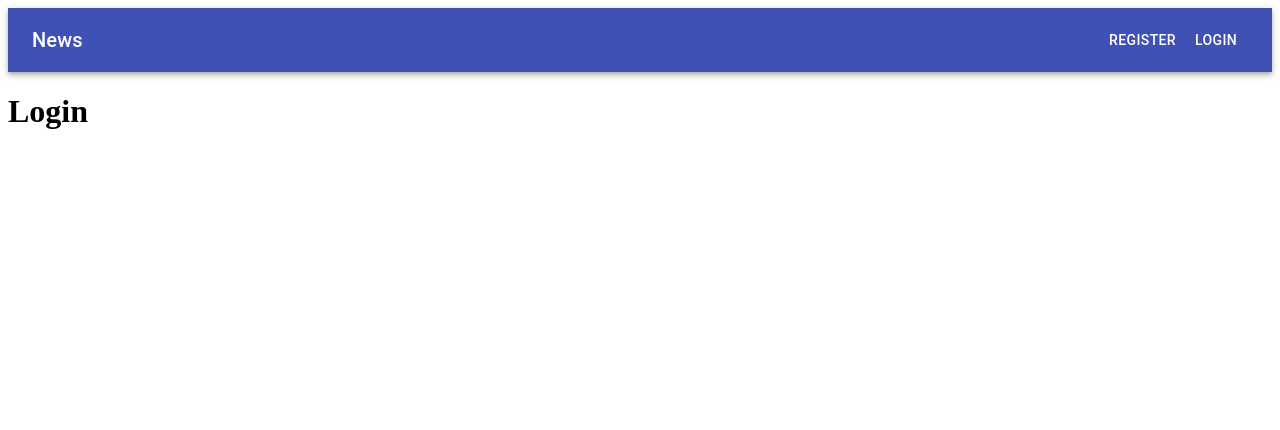
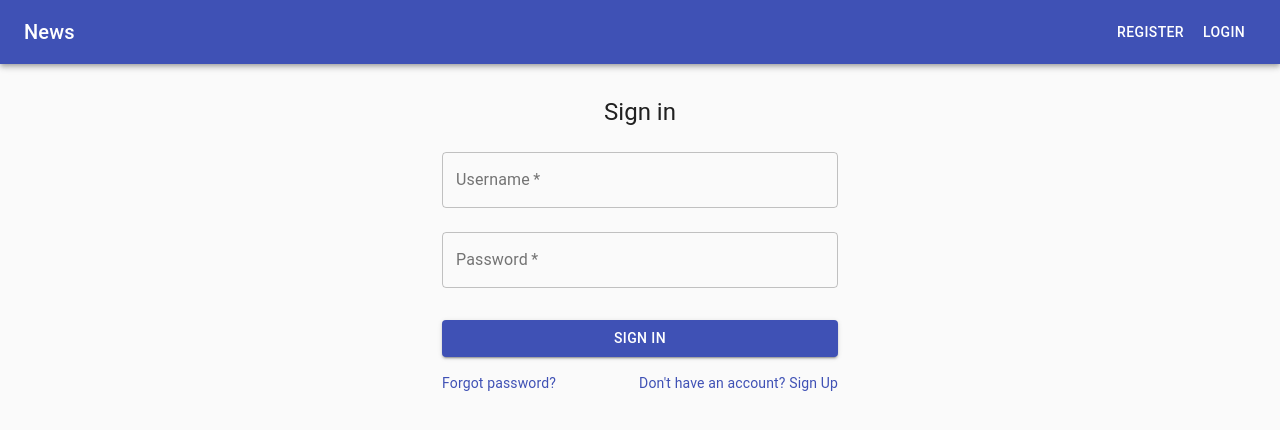
Before and after one commit to zhazhalaila/SensorMonitor, a React (Create React App) app in the folder client/: page /login in a window 1280 px wide. Shown: the top 430 px of the page. Built offline with nearby package versions, Linux system fonts and the light colour scheme.

Commit message:
user login

```diff
--- a/client/package.json
+++ b/client/package.json
@@ -10,6 +10,7 @@
     "@testing-library/react": "^9.3.2",
     "@testing-library/user-event": "^7.1.2",
     "axios": "^0.19.2",
+    "jwt-decode": "^2.2.0",
     "react": "^16.13.1",
     "react-dom": "^16.13.1",
     "react-redux": "^7.2.0",
--- a/client/src/component/Button/Button.js
+++ b/client/src/component/Button/Button.js
@@ -4,8 +4,12 @@ import Button from '@material-ui/core/Button';
 
 class MyButton extends Component{
 
+  componentDidMount() {
+    console.log('[Button props]', this.props);
+  }
+
   handleClick = () => {
-    this.props.handleClick(this.props.history);
+    this.props.handleClick();
   }
 
   render() {
--- /dev/null
+++ b/client/src/component/Input/Input.js
@@ -0,0 +1,23 @@
+import React from 'react';
+
+import TextField from '@material-ui/core/TextField';
+
+const Input = (props) => {
+
+  return (
+    <TextField
+      variant="outlined"
+      margin="normal"
+      required
+      fullWidth
+      name={props.name}
+      label={props.label}
+      type={props.type}
+      id={props.id}
+      error={props.error}
+      helperText={props.text}
+      onChange={props.handleChange}
+    />
+  );
+}
+export default Input;
--- a/client/src/component/Navbar/Navbar.js
+++ b/client/src/component/Navbar/Navbar.js
@@ -10,10 +10,6 @@ import Typography from '@material-ui/core/Typography';
 import MyButton from '../Button/Button';
 
 class Navbar extends Component {
-  // eslint-disable-next-line no-useless-constructor
-  constructor(props) {
-    super(props);
-  }
 
   componentDidMount() {
     console.log('[Navbar props]', this.props);
--- a/client/src/containers/auth/Login.js
+++ b/client/src/containers/auth/Login.js
@@ -1,11 +1,144 @@
 import React, { Component } from 'react';
+import PropTypes from 'prop-types';
+import { connect } from 'react-redux';
+
+import Aux from '../../hoc/Auxiliary';
+import Input from '../../component/Input/Input';
+import { loginUser } from '../../store/actions/authActions';
+import { alertDelete } from '../../store/actions/alertActions';
+
+import styles from '../../styles/Register';
+import { withStyles } from '@material-ui/core/styles';
+
+import Alert from '@material-ui/lab/Alert';
+import Button from '@material-ui/core/Button';
+import CssBaseline from '@material-ui/core/CssBaseline';
+import Link from '@material-ui/core/Link';
+import Grid from '@material-ui/core/Grid';
+import Typography from '@material-ui/core/Typography';
+import Container from '@material-ui/core/Container';
+import Collapse from '@material-ui/core/Collapse';
+import IconButton from '@material-ui/core/IconButton';
+import CloseIcon from '@material-ui/icons/Close';
 
 class Login extends Component {
+
+  constructor(props) {
+    super(props);
+    this.state = {
+      username: null,
+      password: null
+    }
+  }
+
+  handleChange = (event) => {
+    event.preventDefault();
+    const { name, value } = event.target;
+    this.setState({[name]: value});
+  }
+
+  handleSubmit = (event) => {
+    event.preventDefault();
+    const data = {
+      username: this.state.username,
+      password: this.state.password
+    };
+    this.props.loginUser(data);
+  }
+
   render() {
+    const { classes } = this.props;
     return (
-      <h1>Login</h1>
-    )
+      <Aux>
+        <Container component="main" maxWidth="xs">
+          <div className={classes.root}>
+            <Collapse in={this.props.alertOpen}>
+              <Alert
+                action={
+                  <IconButton
+                    aria-label="close"
+                    color="inherit"
+                    size="small"
+                    onClick={this.props.alertDelete}
+                  >
+                  <CloseIcon fontSize="inherit" />
+                  </IconButton>
+                }
+                severity={this.props.alertColor}
+              >
+                {this.props.responseMessage}
+              </Alert>
+            </Collapse>
+            <CssBaseline />
+          </div>
+          <div className={classes.paper}>
+            <Typography component="h1" variant="h5">
+              Sign in
+            </Typography>
+            <form className={classes.form} onSubmit={this.handleSubmit} noValidate>
+              <Input
+                name="username"
+                label="Username"
+                handleChange={(event) => this.handleChange(event)}
+              />
+              <Input
+                name="password"
+                label="Password"
+                type="password"
+                id="password"
+                handleChange={(event) => this.handleChange(event)}
+              />
+              <Button
+                type="submit"
+                fullWidth
+                variant="contained"
+                color="primary"
+                className={classes.submit}
+              >
+                Sign In
+              </Button>
+              <Grid container>
+                <Grid item xs>
+                  <Link href="#" variant="body2">
+                    Forgot password?
+                  </Link>
+                </Grid>
+                <Grid item>
+                  <Link href="#" variant="body2">
+                    {"Don't have an account? Sign Up"}
+                  </Link>
+                </Grid>
+              </Grid>
+            </form>
+          </div>
+        </Container>
+      </Aux>
+    );
   }
 }
 
-export default Login;
+Login.propTypes = {
+  classes: PropTypes.object.isRequired,
+};
+
+const mapStateToProps = state => {
+  return {
+    alertOpen: state.err.open,
+    alertColor: state.err.color,
+    responseMessage: state.err.message
+  }
+}
+
+const mapDispatchToProps = dispatch => {
+  return {
+    loginUser: (data) => dispatch(loginUser(data)),
+    alertDelete: () => {
+      console.log('[Button work?]');
+      dispatch(alertDelete());
+    }
+  }
+}
+
+export default withStyles(styles)(
+  connect(mapStateToProps, mapDispatchToProps)(Login)
+);
--- a/client/src/containers/auth/Register.js
+++ b/client/src/containers/auth/Register.js
@@ -7,11 +7,11 @@ import Aux from '../../hoc/Auxiliary';
 import { registerUser } from '../../store/actions/authActions';
 import { alertDelete } from '../../store/actions/alertActions';
 import validateForm from '../../component/FormValidate';
+import Input from '../../component/Input/Input';
 
 import Alert from '@material-ui/lab/Alert';
 import Button from '@material-ui/core/Button';
 import CssBaseline from '@material-ui/core/CssBaseline';
-import TextField from '@material-ui/core/TextField';
 import Link from '@material-ui/core/Link';
 import Grid from '@material-ui/core/Grid';
 import Typography from '@material-ui/core/Typography';
@@ -109,64 +109,42 @@ class Register extends Component {
               Sign in
             </Typography>
             <form className={classes.form} onSubmit={this.handleSubmit}  noValidate>
-              <TextField
-                variant="outlined"
-                margin="normal"
-                required
-                fullWidth
+              <Input
+                name="username"
                 label="Username"
-                name="username"
-                autoFocus
                 error={this.state.errors.username !== ''}
-                onChange={this.handleChange}
+                handleChange={(event) => this.handleChange(event)}
               />
-              <TextField
-                variant="outlined"
-                margin="normal"
-                required
-                fullWidth
+              <Input
+                name="email"
                 label="Email"
-                name="email"
-                autoFocus
-                onChange={this.handleChange}
+                handleChange={(event) => this.handleChange(event)}
               />
-              <TextField
-                variant="outlined"
-                margin="normal"
-                required
-                fullWidth
+              <Input
+                name="mqtt_topic"
                 label="Mqtt Topic"
-                name="mqtt_topic"
-                autoFocus
-                onChange={this.handleChange}
+                handleChange={(event) => this.handleChange(event)}
               />
-              <TextField
-                variant="outlined"
-                margin="normal"
-                required
-                fullWidth
+              <Input
                 name="password"
                 label="Password"
                 type="password"
                 id="password"
-                autoComplete="current-password"
                 error={this.state.errors.password !== ''}
-                helperText={this.state.errors.password}
-                onChange={this.handleChange}
+                text={this.state.errors.password}
+                handleChange={(event) => this.handleChange(event)}
               />
-              <TextField
-                variant="outlined"
-                margin="normal"
-                required
-                fullWidth
+
+              <Input
                 name="password2"
                 label="Repeat Password"
                 type="password"
                 id="password"
                 error={this.state.errors.password2 !== ''}
-                helperText={this.state.errors.password2}
-                onChange={this.handleChange}
+                text={this.state.errors.password2}
+                handleChange={(event) => this.handleChange(event)}
               />
+
               <Button
                 type="submit"
                 fullWidth
@@ -202,9 +180,9 @@ Register.propTypes = {
 
 const mapStateToProps = state => {
   return {
-    alertOpen: state.open,
-    alertColor: state.color,
-    responseMessage: state.message
+    alertOpen: state.err.open,
+    alertColor: state.err.color,
+    responseMessage: state.err.message
   }
 }
 
@@ -213,7 +191,7 @@ const mapDispatchToProps = dispatch => {
     registerUser: (data) => dispatch(registerUser(data)),
     alertDelete: () => {
       console.log('[Button work?]');
-      dispatch(alertDelete())
+      dispatch(alertDelete());
     }
   }
 }
--- a/client/src/index.js
+++ b/client/src/index.js
@@ -2,14 +2,19 @@ import React from 'react';
 import ReactDOM from 'react-dom';
 import { BrowserRouter } from 'react-router-dom';
 import { Provider } from 'react-redux';
-import { createStore, applyMiddleware, compose } from 'redux';
+import { createStore, combineReducers, applyMiddleware, compose } from 'redux';
 import thunk from 'redux-thunk';
 
-import errorStore from './store/reducers/errorReducer';
+import errorReducer from './store/reducers/errorReducer';
+import authReducer from './store/reducers/authReducer';
 import App from './App';
 import * as serviceWorker from './serviceWorker';
 
-const rootReducer = errorStore;
+const rootReducer = combineReducers ({
+  err: errorReducer,
+  auth: authReducer
+});
+
 const composeEnhancers = window.__REDUX_DEVTOOLS_EXTENSION_COMPOSE__ || compose;
 
 const store = createStore(rootReducer, composeEnhancers(applyMiddleware(thunk)));
--- a/client/src/store/actions/authActions.js
+++ b/client/src/store/actions/authActions.js
@@ -1,11 +1,13 @@
 import axios from "axios";
+import jwt_decode from 'jwt-decode';
 
-import {GET_ERRORS} from './types';
+import {GET_ERRORS, SET_CURRENT_USER} from './types';
 
+//register user
 export const registerUser = (userData) => {
   return dispatch => {
     axios
-    .post("/api/users/register", userData)
+      .post('/api/users/register', userData)
       .then(res => console.log(res))
       .catch(err => {
         console.log('[Action work!]');
@@ -16,3 +18,33 @@ export const registerUser = (userData) => {
       });
   }
 };
+
+
+//login user
+export const loginUser = (userData) => {
+  return dispatch => {
+    axios
+      .post('/api/users/login', userData)
+      .then(res => {
+        console.log('[res data]', res.data);
+        const { access_token } = res.data;
+        console.log('[access_token]', access_token);
+        localStorage.setItem('jwtaccess_token', access_token);
+        const decoded = jwt_decode(access_token);
+        dispatch(setCurrentUser(decoded));
+      })
+      .catch(err => {
+        dispatch({
+          type: GET_ERRORS,
+          payload: 'Invalid username or password'
+        })
+      })
+  }
+}
+
+export const setCurrentUser = decoded => {
+  return {
+    type: SET_CURRENT_USER,
+    payload: decoded
+  }
+};
--- a/client/src/store/actions/types.js
+++ b/client/src/store/actions/types.js
@@ -1,2 +1,3 @@
 export const GET_ERRORS = "GET_ERRORS";
 export const DELETE_ERRORS = "DELETE_ERRORS";
+export const SET_CURRENT_USER = "SET_CURRENT_USER";
--- /dev/null
+++ b/client/src/store/reducers/authReducer.js
@@ -0,0 +1,21 @@
+import { SET_CURRENT_USER } from '../actions/types';
+
+const initialState = {
+  isAuthenticated: false,
+  user: {}
+};
+
+const reducer = (state = initialState, action) => {
+  switch (action.type) {
+    case SET_CURRENT_USER:
+      return {
+        ...state,
+        isAuthenticated: action.payload !== null ? true : false,
+        user: action.payload
+      };
+    default:
+      return state
+  }
+};
+
+export default reducer;
--- a/client/src/store/reducers/errorReducer.js
+++ b/client/src/store/reducers/errorReducer.js
@@ -7,18 +7,19 @@ const initialState = {
 };
 
 const reducer = (state = initialState, action) => {
+  console.log('[Action]', action);
   switch (action.type) {
     case GET_ERRORS:
       return {
         ...state,
         open: true,
         message: action.payload
-      }
+      };
     case DELETE_ERRORS:
       return {
         ...state,
         open: false
-      }
+      };
     default:
       return state
   }
--- a/client/src/styles/Register.js
+++ b/client/src/styles/Register.js
@@ -18,7 +18,7 @@ const styles = theme => ({
   },
   root: {
     width: '100%',
-    marginTop: theme.spacing(1),
+    marginTop: theme.spacing(2),
   }
 });
 
```
Lines whose indentation alone changed are shown as unchanged.
